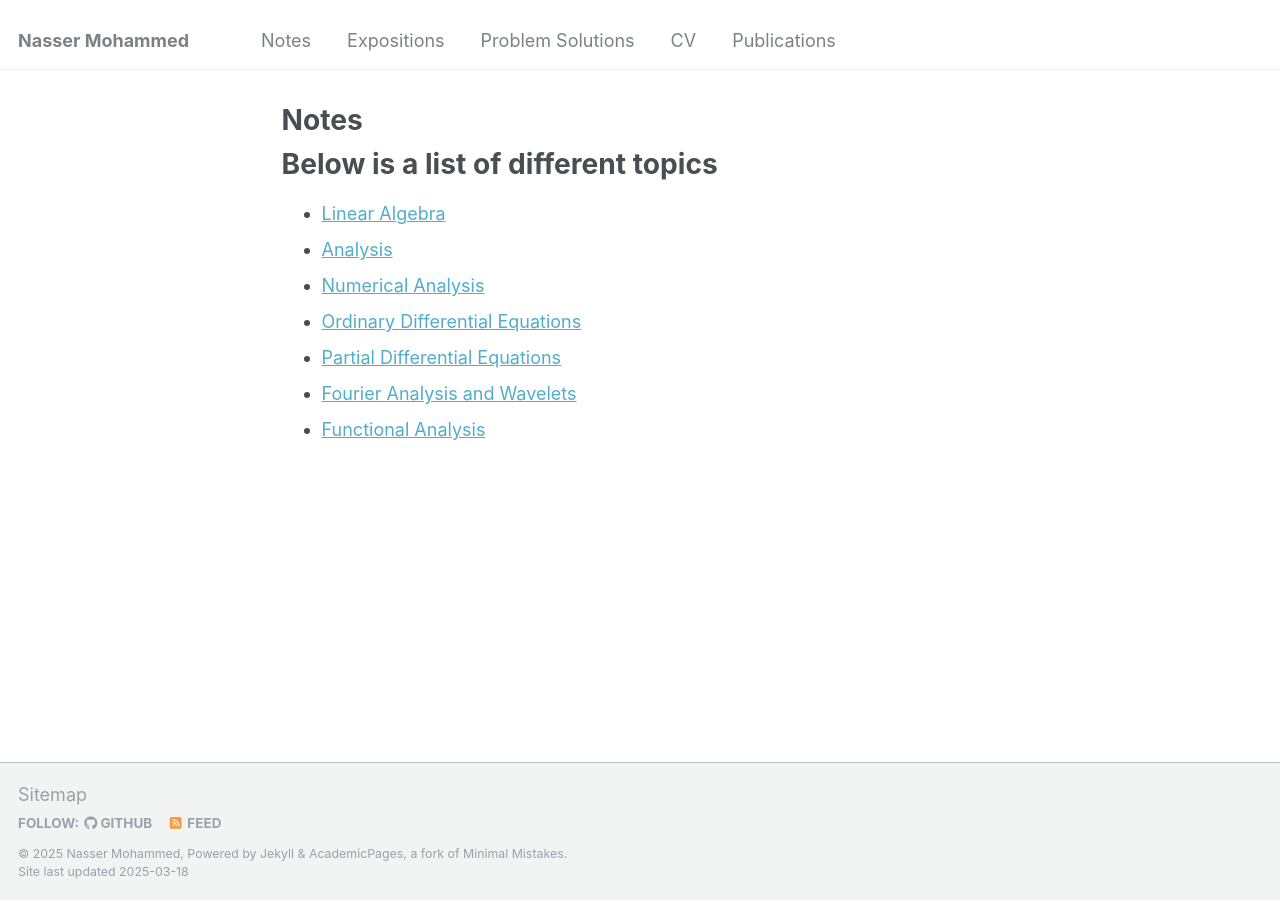
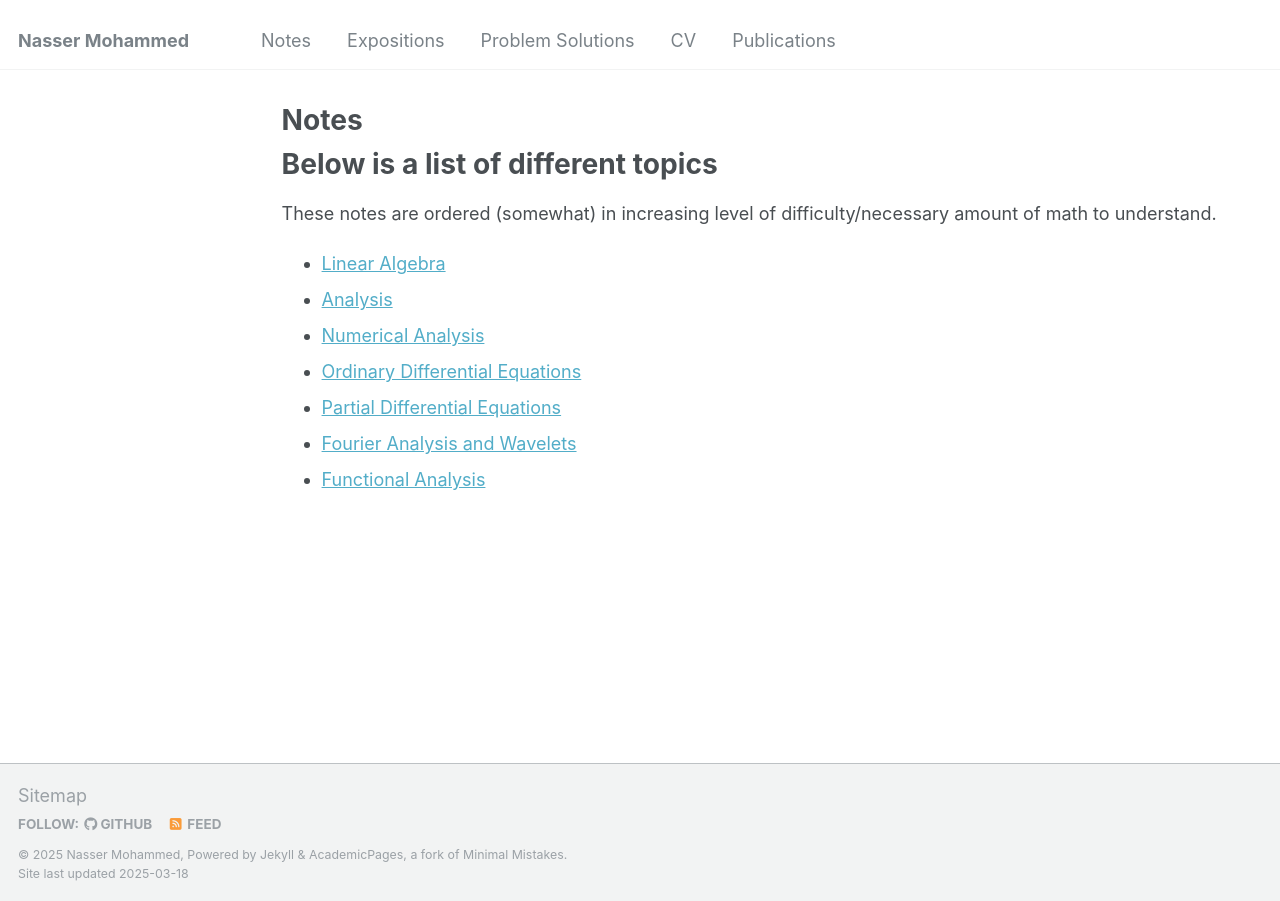
Before and after one commit to Nasser-Mohammed/Nasser-Mohammed.github.io, a Jekyll site: the page built from _pages/notes.md, in a window 1280 px wide. Built offline with Jekyll 4.4.1, drawn with Linux system fonts in a browser that asks for light colours.

Commit message:
Update notes.md

```diff
--- a/_pages/notes.md
+++ b/_pages/notes.md
@@ -10,6 +10,7 @@ author_profile: false
 
 Below is a list of different topics
 ===
+These notes are ordered (somewhat) in increasing level of difficulty/necessary amount of math to understand.
 - [Linear Algebra](/notes/linear-algebra/nav.md)
 - [Analysis](/notes/analysis/nav.md)
 - [Numerical Analysis](/notes/numerical-analysis/nav.md)
```
